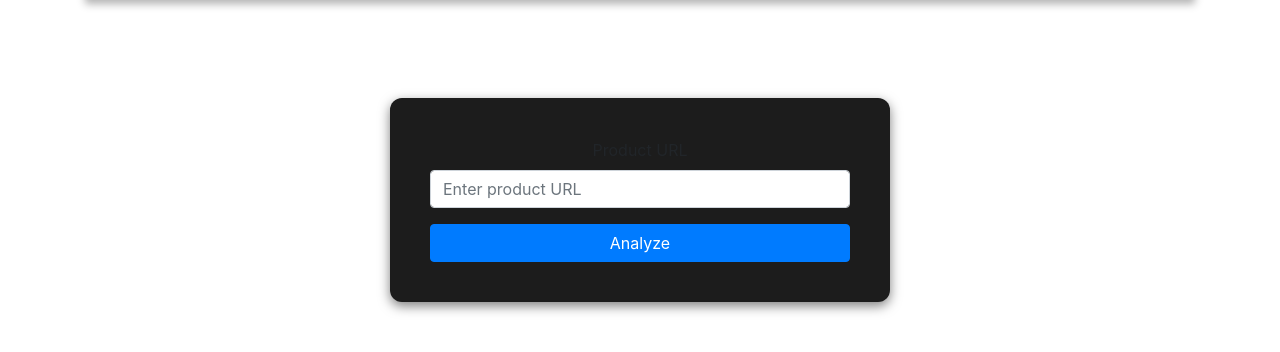
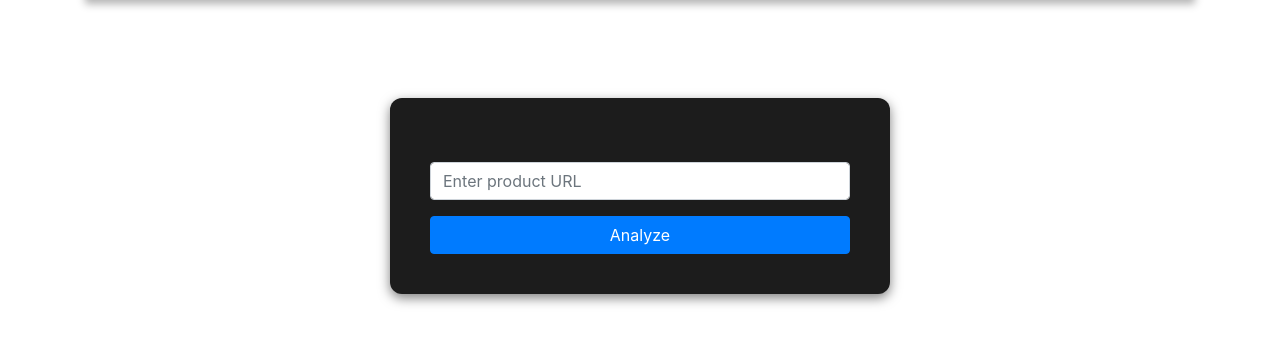
Before and after one commit to cayanide/Product-Sentiment-Analysis, a Flask app: page / in a window 1280 px wide. Shown: the part 62-414 px from the top of the page. Run offline with Flask 3, Linux system fonts and the light colour scheme; parts of the project's set-up code (start-up, migrations or seed data) failed here and were passed over; some libraries are stand-ins or nearby versions.

Commit message:
Update index.html

```diff
--- a/flask_sentiment_app/templates/index.html
+++ b/flask_sentiment_app/templates/index.html
@@ -63,7 +63,7 @@
                         onsubmit="showLoading()"
                     >
                         <div class="form-group">
-                            <label for="text_input">Product URL</label>
+                            <label for="text_input"></label>
                             <input
                                 type="text"
                                 class="form-control"
```
